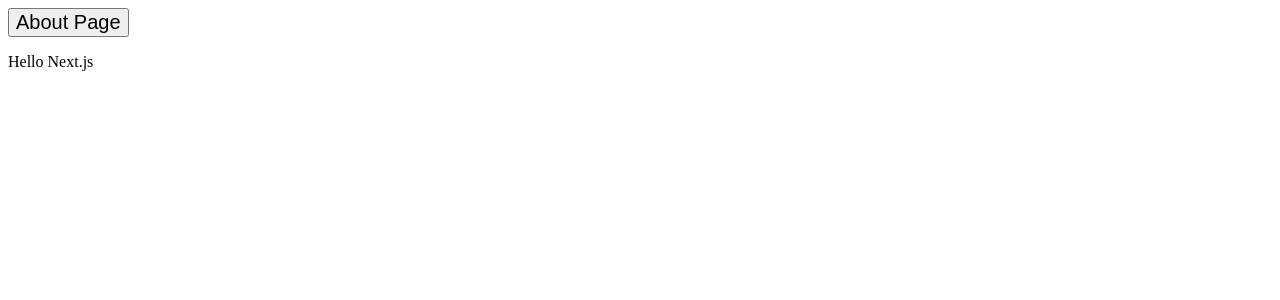
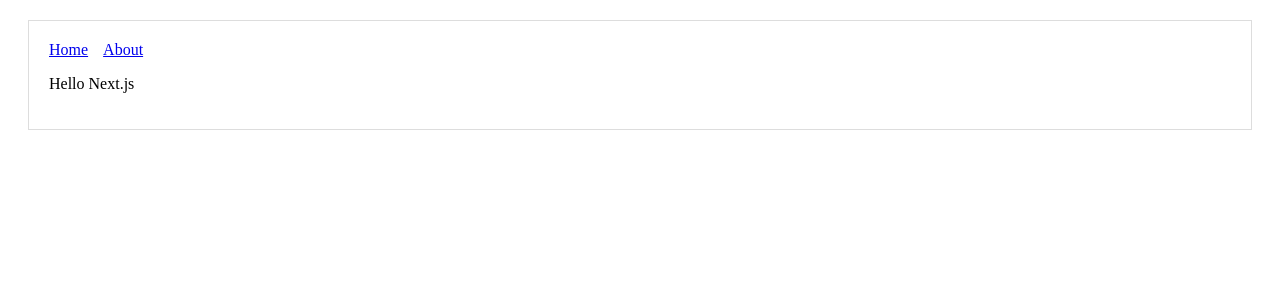
Before and after one commit to bigdadz/nextjs-learn, a Next.js app: page / in a window 1280 px wide. Shown: the top 300 px of the page. Built offline with nearby package versions, Linux system fonts and the light colour scheme.

Commit message:
complete lesson Using Shared Components

```diff
--- /dev/null
+++ b/components/Header.js
@@ -0,0 +1,18 @@
+import Link from 'next/link'
+
+const linkStyle = {
+  marginRight: 15
+}
+
+const Header = () => (
+  <div>
+    <Link href="/">
+      <a style={linkStyle}>Home</a>
+    </Link>
+    <Link href="/about">
+      <a style={linkStyle}>About</a>
+    </Link>
+  </div>
+)
+
+export default Header
--- /dev/null
+++ b/components/MyLayout.js
@@ -0,0 +1,16 @@
+import Header from './Header'
+
+const layoutStyle = {
+  margin: 20,
+  padding: 20,
+  border: '1px solid #DDD'
+}
+
+const Layout = (props) => (
+  <div style={layoutStyle}>
+    <Header />
+    {props.children}
+  </div>
+)
+
+export default Layout
--- a/pages/about.js
+++ b/pages/about.js
@@ -1,5 +1,7 @@
+import Layout from '../components/MyLayout'
+
 export default () => (
-  <div>
+  <Layout>
     <p>This is the about page</p>
-  </div>
+  </Layout>
 )
--- a/pages/index.js
+++ b/pages/index.js
@@ -1,12 +1,11 @@
 // This is the Link API
-import Link from 'next/link'
+import Layout from '../components/MyLayout'
 
 const Index = () => (
   <div>
-    <Link href="/about">
-      <button style={{ fontSize: 20 }}>About Page</button>
-    </Link>
-    <p>Hello Next.js</p>
+    <Layout>
+      <p>Hello Next.js</p>
+    </Layout>
   </div>
 )
 
```
